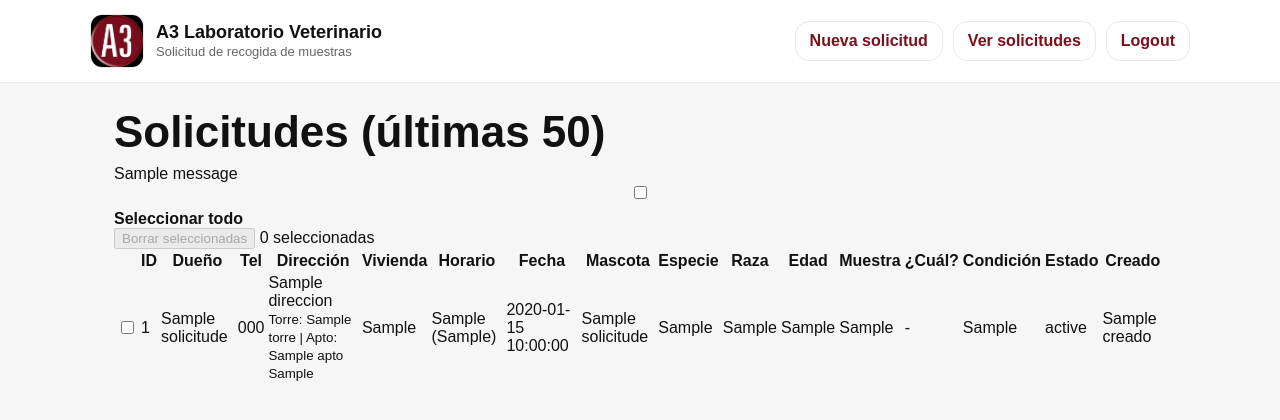
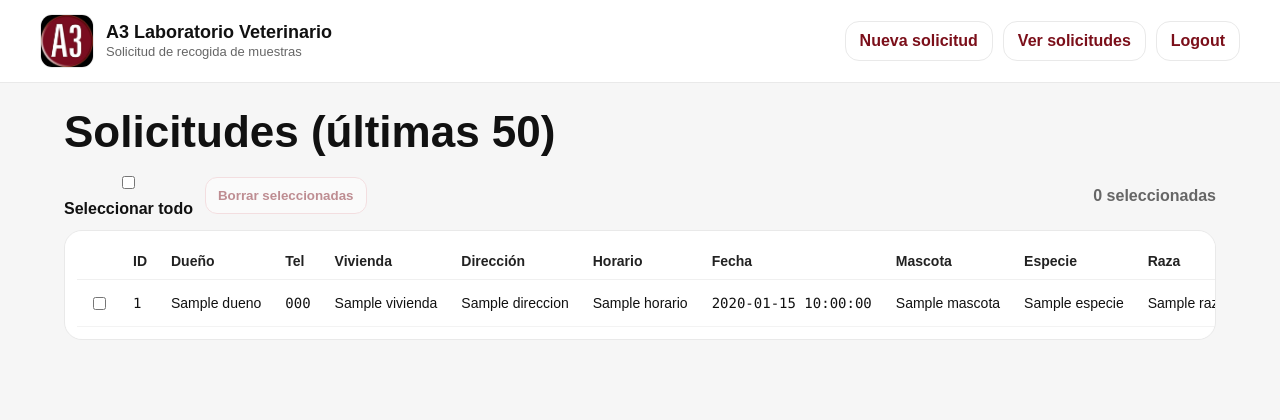
Before and after one commit to daniellascano811/laboratorio-veterinario, a Flask app: template templates/solicitudes.html in a window 1280 px wide. Shown: the top 420 px of the page. Run offline with Flask 3, Linux system fonts and the light colour scheme; the template is opened without the code that fills it: most values are stand-ins (such as "Sample title", 1, 10 or a date in 2020); one stand-in notice (Sample message) is shown; some libraries are stand-ins or nearby versions.

Commit message:
UI: improve solicitudes table + toolbar + sticky header

```diff
--- a/static/styles.css
+++ b/static/styles.css
@@ -19,20 +19,13 @@ body{
 
 .container{
   padding: 24px;
-  max-width: 1100px;
+  max-width: 1200px;
   margin: 0 auto;
 }
 
 h1{
-  margin: 0 0 8px 0;
+  margin: 0 0 16px 0;
   font-size: 44px;
-}
-
-.subtitle{
-  margin: 6px 0 18px 0;
-  color: var(--muted);
-  font-size: 16px;
-  font-weight: 600;
 }
 
 /* ===== NAVBAR ===== */
@@ -43,7 +36,7 @@ h1{
 }
 
 .navbar-inner{
-  max-width: 1100px;
+  max-width: 1200px;
   margin: 0 auto;
   display:flex;
   align-items:center;
@@ -64,7 +57,6 @@ h1{
   border-radius: 12px;
   object-fit: cover;
   border: 1px solid var(--border);
-  background:#fff;
 }
 
 .brand-title{
@@ -174,22 +131,16 @@ label{
   font-weight: 800;
 }
 
-input{
+input, select, textarea{
   padding: 12px 12px;
   border: 1px solid #cfcfcf;
   border-radius: 14px;
   font-size: 15px;
-}
-
-input:focus{
-  outline: none;
-  border-color: var(--vino);
-  box-shadow: 0 0 0 3px rgba(123,15,26,.10);
+  background:#fff;
 }
 
 .btn-primary{
-  margin-top: 16px;
-  width: 100%;
+  grid-column: 1 / -1;
   padding: 14px 16px;
   background: var(--vino);
   color:#fff;
@@ -204,15 +155,122 @@ input:focus{
   background: var(--vino-dark);
 }
 
+/* ===== TABLE ===== */
+.table-toolbar{
+  display:flex;
+  align-items:center;
+  gap: 12px;
+  flex-wrap: wrap;
+  margin: 10px 0 12px;
+}
+
+.check-all{
+  display:flex;
+  align-items:center;
+  gap: 8px;
+  font-weight: 800;
+}
+
+.btn-danger{
+  padding: 10px 12px;
+  border-radius: 12px;
+  border: 1px solid #f0c2c6;
+  background: #fff;
+  color: var(--vino);
+  font-weight: 900;
+  cursor: pointer;
+}
+
+.btn-danger:disabled{
+  opacity: .45;
+  cursor: not-allowed;
+}
+
+.btn-danger:not(:disabled):hover{
+  background: #f7eef0;
+}
+
+.selected-count{
+  margin-left:auto;
+  font-weight: 800;
+  color: var(--muted);
+}
+
+.table-wrap{
+  overflow:auto;
+  background: var(--card);
+  border: 1px solid var(--border);
+  border-radius: 18px;
+  padding: 12px;
+}
+
+.data-table{
+  width:100%;
+  border-collapse: separate;
+  border-spacing: 0;
+  min-width: 1050px; /* fuerza scroll horizontal bonito */
+}
+
+.data-table thead th{
+  position: sticky;
+  top: 0;
+  background: #fff;
+  z-index: 1;
+  border-bottom: 1px solid #f0f0f0;
+}
+
+.data-table th, .data-table td{
+  padding: 10px 12px;
+  border-bottom: 1px solid #f3f3f3;
+  text-align:left;
+  white-space:nowrap;
+  font-size: 14px;
+}
+
+.data-table th{
+  color:#222;
+  font-weight: 900;
+}
+
+.data-table tbody tr:hover{
+  background:#fafafa;
+}
+
+.col-check{
+  width: 40px;
+}
+
+.mono{
+  font-family: ui-monospace, SFMono-Regular, Menlo, Monaco, Consolas, "Liberation Mono", "Courier New", monospace;
+}
+
+.cell-wrap{
+  max-width: 280px;
+  white-space: normal;
+  word-break: break-word;
+}
+
+.badge{
+  display:inline-block;
+  padding: 6px 10px;
+  border-radius: 999px;
+  font-weight: 900;
+  font-size: 12px;
+  background:#f3e6e8;
+  color: var(--vino);
+}
+
 /* responsive */
 @media (max-width: 980px){
+  .grid{ grid-template-columns: repeat(2, minmax(160px, 1fr)); }
   h1{ font-size: 40px; }
-  .grid-2{ grid-template-columns: 1fr; }
+  .selected-count{ margin-left:0; width:100%; }
 }
-
 @media (max-width: 560px){
   .navbar-inner{ flex-direction:column; align-items:flex-start; }
   .brand{ min-width:auto; }
   .nav{ width:100%; justify-content:flex-start; }
+  .grid{ grid-template-columns: 1fr; }
   h1{ font-size: 34px; }
+  .data-table{ min-width: 920px; }
 }
--- a/templates/solicitudes.html
+++ b/templates/solicitudes.html
@@ -29,141 +29,122 @@
 <main class="container">
   <h1>Solicitudes (últimas 50)</h1>
 
-  {% with messages = get_flashed_messages(with_categories=true) %}
-    {% if messages %}
-      <div class="flash-wrap">
-        {% for cat, msg in messages %}
-          <div class="flash {{ cat }}">{{ msg }}</div>
-        {% endfor %}
-      </div>
-    {% endif %}
-  {% endwith %}
-
-  <form method="POST" action="{{ url_for('borrar_solicitudes') }}" id="deleteForm">
-    <div class="toolbar">
-      <label class="chk">
+  <!-- Toolbar -->
+  <div class="table-toolbar">
+    <label class="check-all">
       <input type="checkbox" id="checkAll">
       <span>Seleccionar todo</span>
     </label>
 
-      <button type="submit" class="btn-danger" id="deleteBtn" disabled>
+    <button class="btn-danger" id="btnDelete" type="button" disabled>
       Borrar seleccionadas
     </button>
 
-      <span class="muted" id="selectedCount">0 seleccionadas</span>
+    <div class="selected-count">
+      <span id="countSelected">0</span> seleccionadas
+    </div>
   </div>
 
+  <!-- Tabla -->
   <div class="table-wrap">
-      <table>
+    <table class="data-table">
       <thead>
         <tr>
-            <th></th>
+          <th class="col-check"></th>
           <th>ID</th>
           <th>Dueño</th>
           <th>Tel</th>
+          <th>Vivienda</th>
           <th>Dirección</th>
-            <th>Vivienda</th>
           <th>Horario</th>
           <th>Fecha</th>
-
           <th>Mascota</th>
           <th>Especie</th>
           <th>Raza</th>
           <th>Edad</th>
-
           <th>Muestra</th>
           <th>¿Cuál?</th>
           <th>Condición</th>
-
           <th>Estado</th>
           <th>Creado</th>
         </tr>
       </thead>
+
       <tbody>
         {% for s in solicitudes %}
         <tr>
-            <td>
-              <input class="rowCheck" type="checkbox" name="ids" value="{{ s.id }}">
+          <td class="col-check">
+            <input class="row-check" type="checkbox" value="{{ s.id }}">
           </td>
 
-            <td>{{ s.id }}</td>
-            <td>{{ s.dueno_nombre }}</td>
-            <td>{{ s.dueno_telefono }}</td>
+          <td class="mono">{{ s.id }}</td>
+          <td>{{ s.dueno or '' }}</td>
+          <td class="mono">{{ s.tel or '' }}</td>
+          <td>{{ s.vivienda or '' }}</td>
+          <td class="cell-wrap">{{ s.direccion or '' }}</td>
+          <td>{{ s.horario or '' }}</td>
+          <td class="mono">{{ s.fecha or '' }}</td>
+          <td>{{ s.mascota or '' }}</td>
+          <td>{{ s.especie or '' }}</td>
+          <td>{{ s.raza or '' }}</td>
+          <td class="mono">{{ s.edad or '' }}</td>
+          <td>{{ s.muestra or '' }}</td>
+          <td class="cell-wrap">{{ s.muestra_cual or '' }}</td>
+          <td class="cell-wrap">{{ s.condicion or '' }}</td>
 
           <td>
-              {{ s.direccion }}
-              {% if s.torre or s.apto %}
-                <br><small class="muted">Torre: {{ s.torre or '-' }} | Apto: {{ s.apto or '-' }}</small>
-              {% endif %}
-              {% if s.direccion_detalle %}
-                <br><small class="muted">{{ s.direccion_detalle }}</small>
-              {% endif %}
+            <span class="badge">{{ s.estado or '' }}</span>
           </td>
 
-            <td>{{ s.vivienda_tipo }}</td>
-            <td>{{ s.horario_turno }} ({{ s.horario_rango }})</td>
-            <td>{{ s.fecha }}</td>
-
-            <td>{{ s.mascota_nombre }}</td>
-            <td>
-              {{ s.mascota_especie }}
-              {% if s.mascota_especie == 'otro' and s.mascota_otro %}
-                <br><small class="muted">{{ s.mascota_otro }}</small>
-              {% endif %}
-            </td>
-            <td>{{ s.mascota_raza }}</td>
-            <td>{{ s.mascota_edad }}</td>
-
-            <td>{{ s.muestra_tipo }}</td>
-            <td>
-              {% if s.muestra_tipo == 'otro' %}
-                {{ s.muestra_otro }}
-              {% else %}
-                -
-              {% endif %}
-            </td>
-            <td>{{ s.muestra_condicion }}</td>
-
-            <td><span class="badge">{{ s.estado }}</span></td>
-            <td>{{ s.creado }}</td>
+          <td class="mono">{{ s.creado or '' }}</td>
         </tr>
         {% endfor %}
       </tbody>
     </table>
   </div>
+
+  <!-- Form oculto para borrar -->
+  <form id="deleteForm" method="POST" action="{{ url_for('borrar_solicitudes') }}" style="display:none;">
+    <input type="hidden" name="ids" id="idsToDelete" value="">
   </form>
 </main>
 
 <script>
-  const checkAll = document.getElementById('checkAll');
-  const rowChecks = Array.from(document.querySelectorAll('.rowCheck'));
-  const deleteBtn = document.getElementById('deleteBtn');
-  const selectedCount = document.getElementById('selectedCount');
-  const deleteForm = document.getElementById('deleteForm');
+  const checkAll = document.getElementById("checkAll");
+  const rowChecks = () => Array.from(document.querySelectorAll(".row-check"));
+  const btnDelete = document.getElementById("btnDelete");
+  const countSelected = document.getElementById("countSelected");
+  const deleteForm = document.getElementById("deleteForm");
+  const idsToDelete = document.getElementById("idsToDelete");
 
   function updateUI(){
-    const selected = rowChecks.filter(c => c.checked).length;
-    selectedCount.textContent = `${selected} seleccionadas`;
-    deleteBtn.disabled = selected === 0;
-    checkAll.checked = selected > 0 && selected === rowChecks.length;
-    checkAll.indeterminate = selected > 0 && selected < rowChecks.length;
+    const selected = rowChecks().filter(c => c.checked);
+    countSelected.textContent = String(selected.length);
+    btnDelete.disabled = selected.length === 0;
+    checkAll.checked = selected.length > 0 && selected.length === rowChecks().length;
+    checkAll.indeterminate = selected.length > 0 && selected.length < rowChecks().length;
   }
 
-  checkAll.addEventListener('change', () => {
-    rowChecks.forEach(c => c.checked = checkAll.checked);
+  checkAll.addEventListener("change", () => {
+    rowChecks().forEach(c => c.checked = checkAll.checked);
     updateUI();
   });
 
-  rowChecks.forEach(c => c.addEventListener('change', updateUI));
+  document.addEventListener("change", (e) => {
+    if (e.target.classList && e.target.classList.contains("row-check")) {
+      updateUI();
+    }
+  });
 
-  deleteForm.addEventListener('submit', (e) => {
-    const selected = rowChecks.filter(c => c.checked).length;
-    if (selected === 0) {
-      e.preventDefault();
-      return;
-    }
-    const ok = confirm(`¿Seguro que deseas borrar ${selected} solicitud(es)? Esta acción no se puede deshacer.`);
-    if (!ok) e.preventDefault();
+  btnDelete.addEventListener("click", () => {
+    const selectedIds = rowChecks().filter(c => c.checked).map(c => c.value);
+    if (selectedIds.length === 0) return;
+
+    const ok = confirm(`¿Borrar ${selectedIds.length} solicitud(es)?`);
+    if (!ok) return;
+
+    idsToDelete.value = selectedIds.join(",");
+    deleteForm.submit();
   });
 
   updateUI();
```
Also changed, not shown: other parts of static/styles.css (+3 -38 lines). Lines whose indentation alone changed are shown as unchanged.
